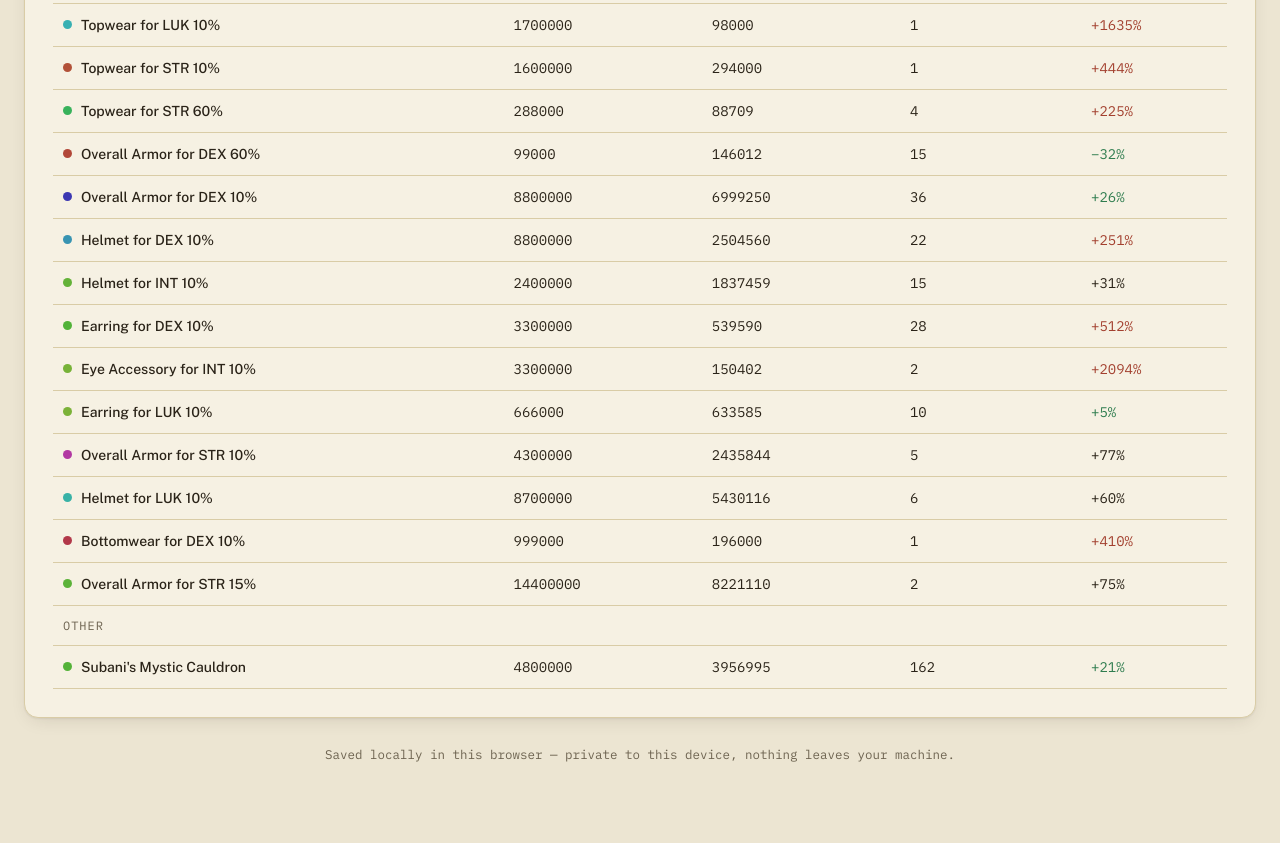
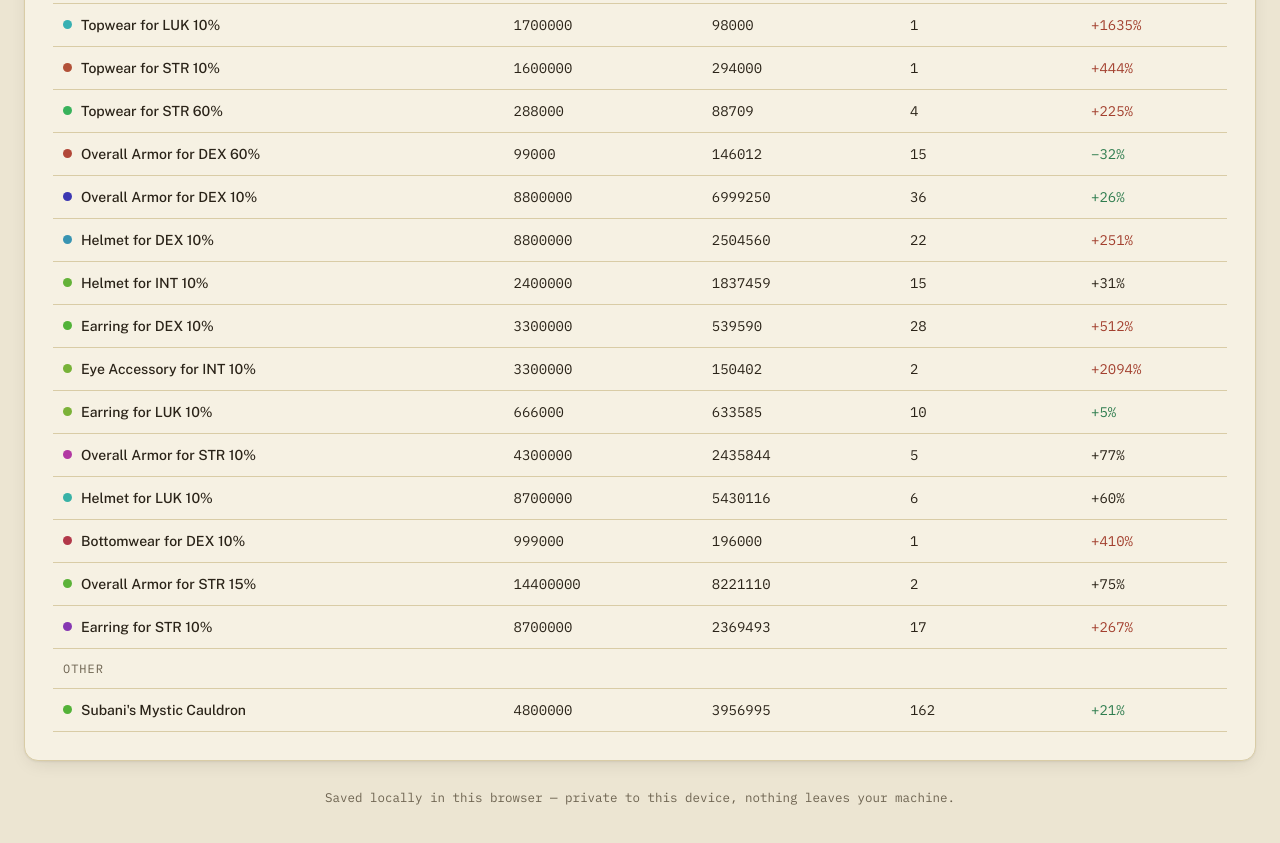
Before and after one commit to justincredibad/mahpulseetory, a plain HTML site: page index.html in a window 1280 px wide. Shown: the part 8492-9335 px from the top of the page. Drawn offline with nearby package versions, Linux system fonts and the light colour scheme.

Commit message:
My Scroll Store: add Earring for STR 10%
Co-Authored-By: Claude Sonnet 5.5 <noreply@anthropic.com>

```diff
--- a/index.html
+++ b/index.html
@@ -2307,7 +2307,7 @@
 
   var SHOP_ASOF = "Oct 24, 2026";
   // [type, item, my listing price, 7d avg, 7d sales]
-  var SHOP_DATA = [["Mastery","Static Focus 40",31100000,17694445,2],["Mastery","Achilles 40",32200000,25126111,3],["Mastery","Dragon Strike 20",14400000,5934444,2],["Mastery","Snatch 20",15500000,7769222,2],["Mastery","Snatch 30",12200000,2640556,2],["Mastery","Dragon Strike 40",14400000,9800000,2],["Mastery","Bow Expert 40",186600000,132552382,7],["Mastery","Shadow Stars 40",77700000,32904861,8],["Mastery","Chain Lightning 40",12200000,4328333,4],["Mastery","Paralyze 40",33300000,1960000,4],["Skill","Full Metal Jacket",43300000,8820000,1],["Scroll","Topwear for LUK 10%",1700000,98000,1],["Scroll","Topwear for STR 10%",1600000,294000,1],["Scroll","Topwear for STR 60%",288000,88709,4],["Scroll","Overall Armor for DEX 60%",99000,146012,15],["Scroll","Overall Armor for DEX 10%",8800000,6999250,36],["Scroll","Helmet for DEX 10%",8800000,2504560,22],["Scroll","Helmet for INT 10%",2400000,1837459,15],["Scroll","Earring for DEX 10%",3300000,539590,28],["Scroll","Eye Accessory for INT 10%",3300000,150402,2],["Scroll","Earring for LUK 10%",666000,633585,10],["Scroll","Overall Armor for STR 10%",4300000,2435844,5],["Scroll","Helmet for LUK 10%",8700000,5430116,6],["Scroll","Bottomwear for DEX 10%",999000,196000,1],["Scroll","Overall Armor for STR 15%",14400000,8221110,2],["Other","Subani's Mystic Cauldron",4800000,3956995,162]];
+  var SHOP_DATA = [["Mastery","Static Focus 40",31100000,17694445,2],["Mastery","Achilles 40",32200000,25126111,3],["Mastery","Dragon Strike 20",14400000,5934444,2],["Mastery","Snatch 20",15500000,7769222,2],["Mastery","Snatch 30",12200000,2640556,2],["Mastery","Dragon Strike 40",14400000,9800000,2],["Mastery","Bow Expert 40",186600000,132552382,7],["Mastery","Shadow Stars 40",77700000,32904861,8],["Mastery","Chain Lightning 40",12200000,4328333,4],["Mastery","Paralyze 40",33300000,1960000,4],["Skill","Full Metal Jacket",43300000,8820000,1],["Scroll","Topwear for LUK 10%",1700000,98000,1],["Scroll","Topwear for STR 10%",1600000,294000,1],["Scroll","Topwear for STR 60%",288000,88709,4],["Scroll","Overall Armor for DEX 60%",99000,146012,15],["Scroll","Overall Armor for DEX 10%",8800000,6999250,36],["Scroll","Helmet for DEX 10%",8800000,2504560,22],["Scroll","Helmet for INT 10%",2400000,1837459,15],["Scroll","Earring for DEX 10%",3300000,539590,28],["Scroll","Eye Accessory for INT 10%",3300000,150402,2],["Scroll","Earring for LUK 10%",666000,633585,10],["Scroll","Overall Armor for STR 10%",4300000,2435844,5],["Scroll","Helmet for LUK 10%",8700000,5430116,6],["Scroll","Bottomwear for DEX 10%",999000,196000,1],["Scroll","Overall Armor for STR 15%",14400000,8221110,2],["Scroll","Earring for STR 10%",8700000,2369493,17],["Other","Subani's Mystic Cauldron",4800000,3956995,162]];
 
   function renderShop() {
     var body = document.getElementById("shopBody");
```
